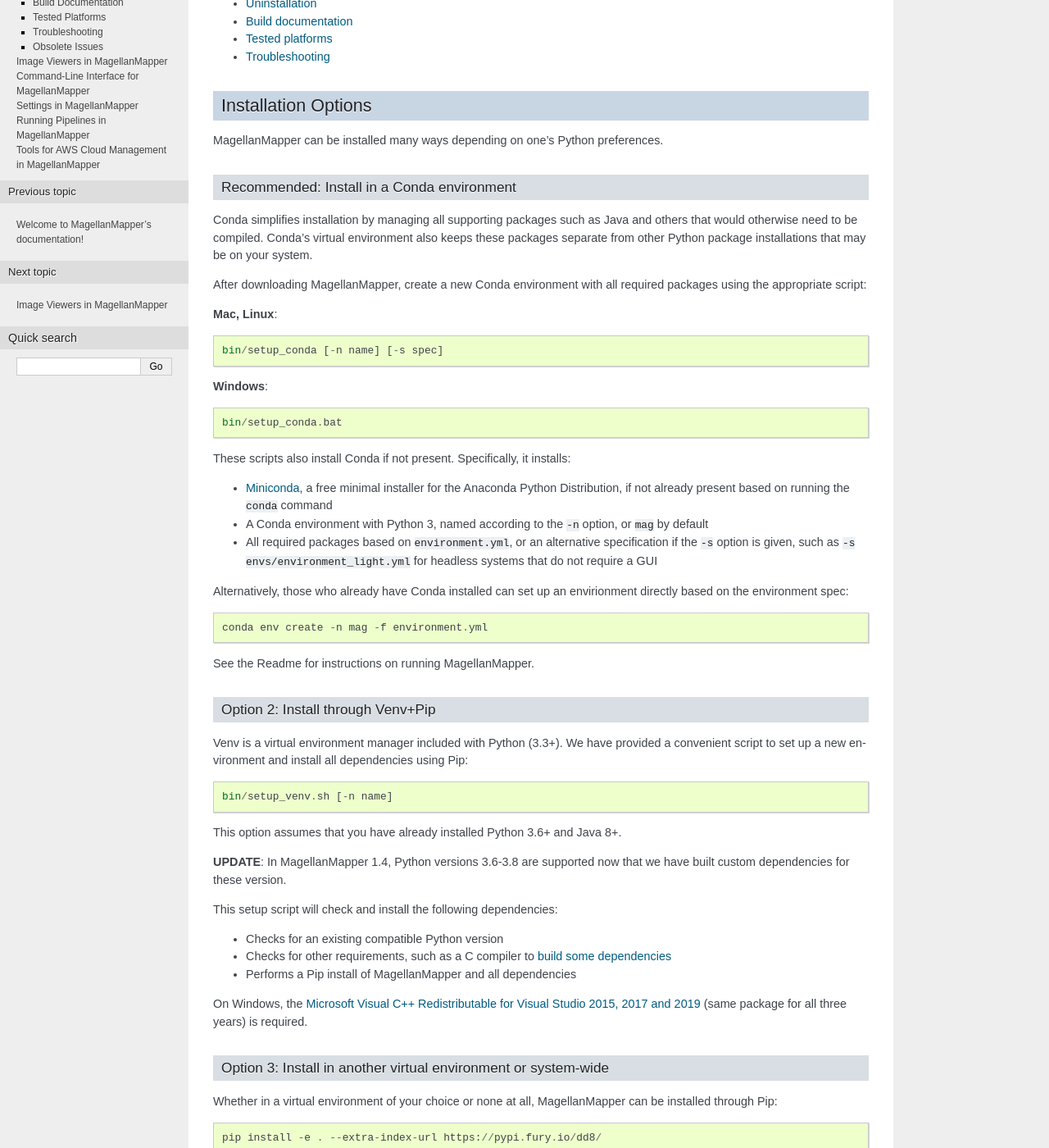
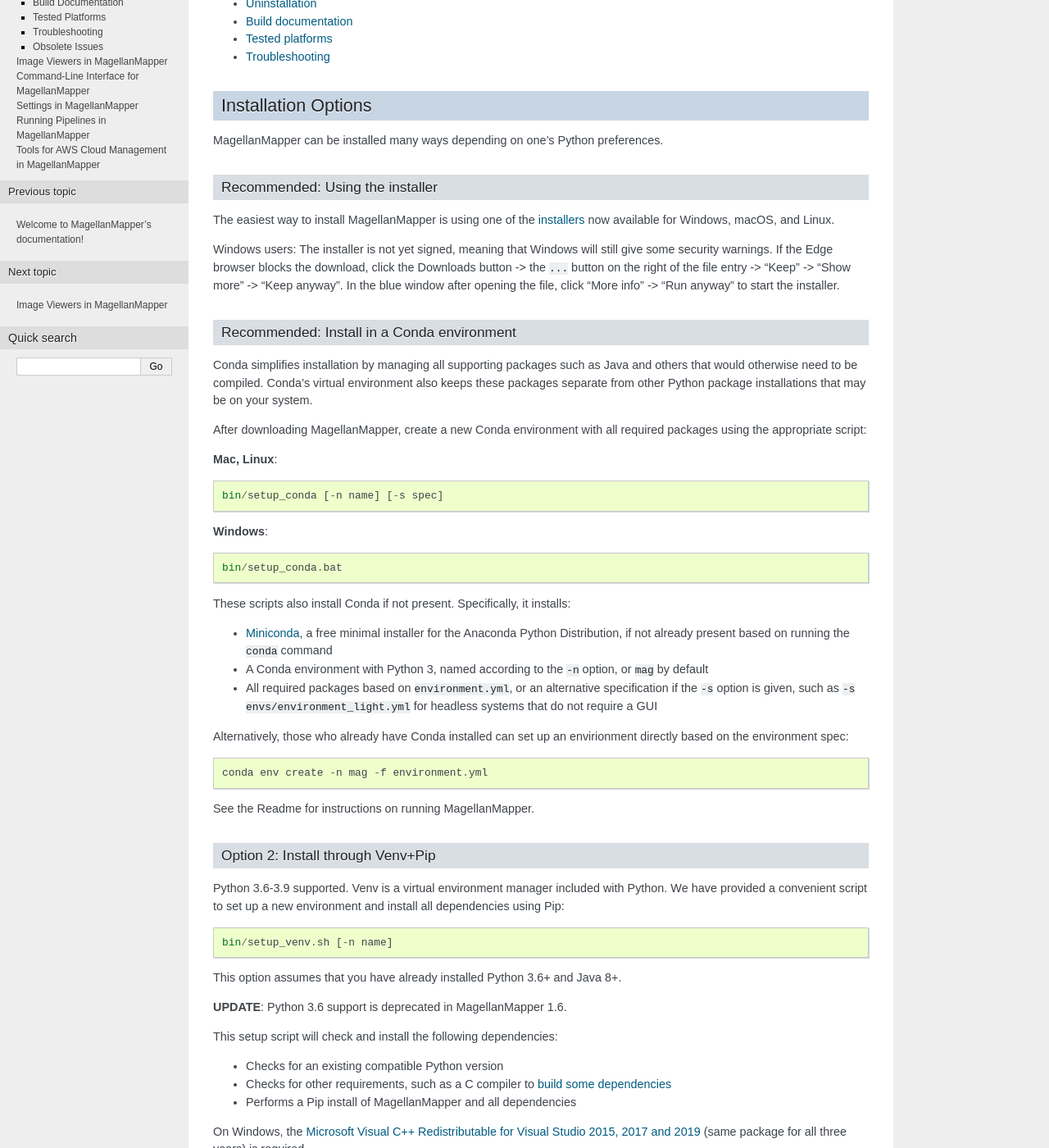
Before and after one commit to sanderslab/magellanmapper, a Sphinx documentation site: the page built from docs/install.md, in a window 1280 px wide and 1400 px high, scrolled down 246 px. Shown: the whole window at 82% size. Built offline with Sphinx 7.4.7, drawn with Linux system fonts in a browser that asks for light colours; pages that are not in the unit, such as notebooks, are missing from menus; the version number could not be read and is left out.

Commit message:
Simplify introductory installation and usage docs
- Move installation details in the README to the dedicated install doc
- Clarify that Python 3.6-3.9 is now supported
- Indicate that Python 3.6 support is deprecated
- Group instructions on running the app with the installation method in the README
- Move the note on the version series used for the Current Protocol docs with the protocol links

````diff
--- a/docs/install.md
+++ b/docs/install.md
@@ -13,6 +13,12 @@
 ## Installation Options
 
 MagellanMapper can be installed many ways depending on one's Python preferences.
+
+### Recommended: Using the installer
+
+The easiest way to install MagellanMapper is using one of the [installers](https://github.com/sanderslab/magellanmapper/releases) now available for Windows, macOS, and Linux.
+
+Windows users: The installer is not yet signed, meaning that Windows will still give some security warnings. If the Edge browser blocks the download, click the Downloads button -> the `...` button on the right of the file entry -> "Keep" -> "Show more" -> "Keep anyway". In the blue window after opening the file, click "More info" -> "Run anyway" to start the installer.
 
 ### Recommended: Install in a Conda environment
 
@@ -48,7 +54,7 @@
 
 ### Option 2: Install through Venv+Pip
 
-Venv is a virtual environment manager included with Python (3.3+). We have provided a convenient script to set up a new environment and install all dependencies using Pip:
+Python 3.6-3.9 supported. Venv is a virtual environment manager included with Python. We have provided a convenient script to set up a new environment and install all dependencies using Pip:
 
 ```
 bin/setup_venv.sh [-n name]
@@ -56,7 +62,7 @@
 
 This option assumes that you have already installed Python 3.6+ and Java 8+.
 
-**UPDATE**: In MagellanMapper 1.4, Python versions 3.6-3.8 are supported now that we have built custom dependencies for these version.
+**UPDATE**: Python 3.6 support is deprecated in MagellanMapper 1.6.
 
 This setup script will check and install the following dependencies:
 
````
Also changed, not shown: README.md (+16 -23 lines).
